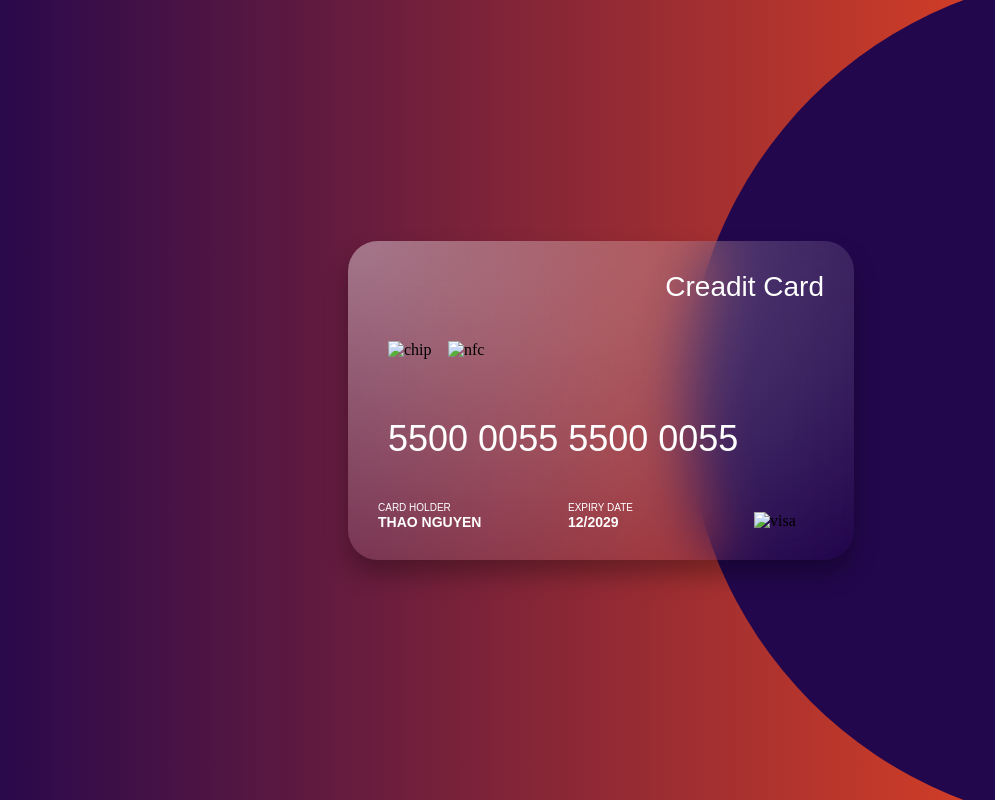
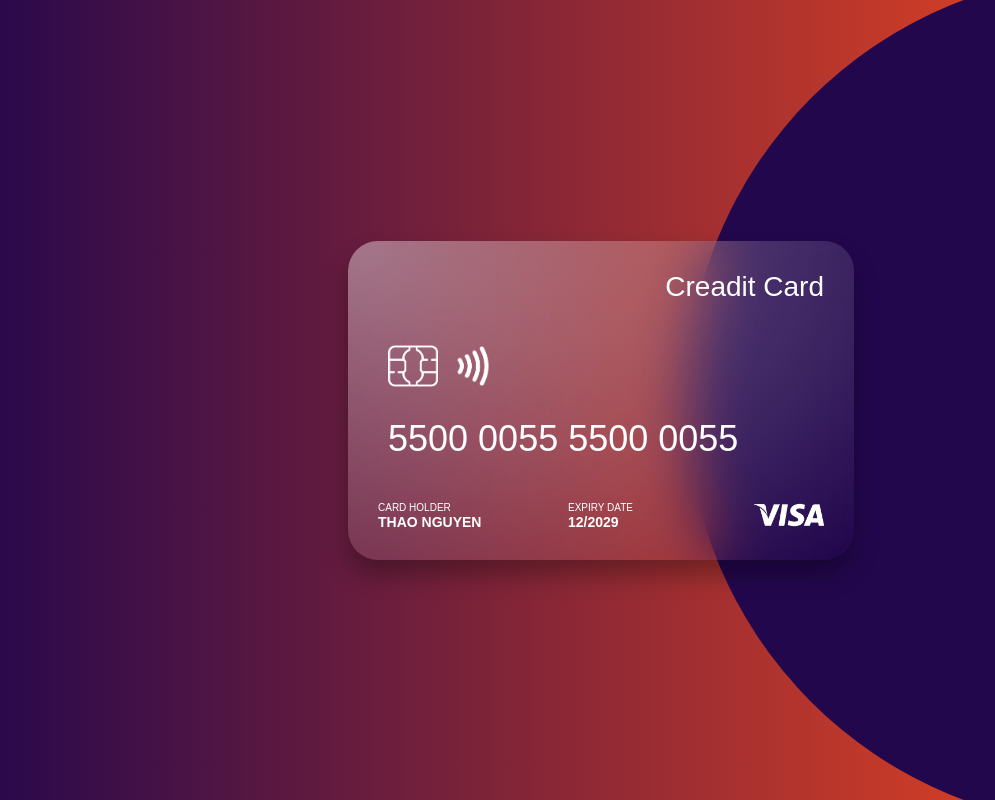
Before and after one commit to nthao0812/visa-card, a plain HTML site: page index.html in a window 1280 px wide. Shown: the whole page, without its empty margins (39-1034 px from the left). Drawn offline with Linux system fonts and the light colour scheme; a web font is replaced by a local one.

Commit message:
Update index.html

```diff
--- a/index.html
+++ b/index.html
@@ -10,12 +10,12 @@
   <body>
     <div class="card">
       <h3 class="name">Creadit Card</h3>
-      <img src="img/chip2.png" alt="chip" class="chip" />
-      <img src="img/contactless.png" alt="nfc" class="nfc" />
+      <img src="chip2.png" alt="chip" class="chip" />
+      <img src="contactless.png" alt="nfc" class="nfc" />
       <h3 class="number">5500 0055 5500 0055</h3>
       <h3 class="card-holder"><span>Card holder</span> <br />Thao Nguyen</h3>
       <h5 class="valid"><span>Expiry date</span><br />12/2029</h5>
-      <img src="img/visa.png" alt="visa" class="logo" />
+      <img src="visa.png" alt="visa" class="logo" />
     </div>
   </body>
 </html>
```
